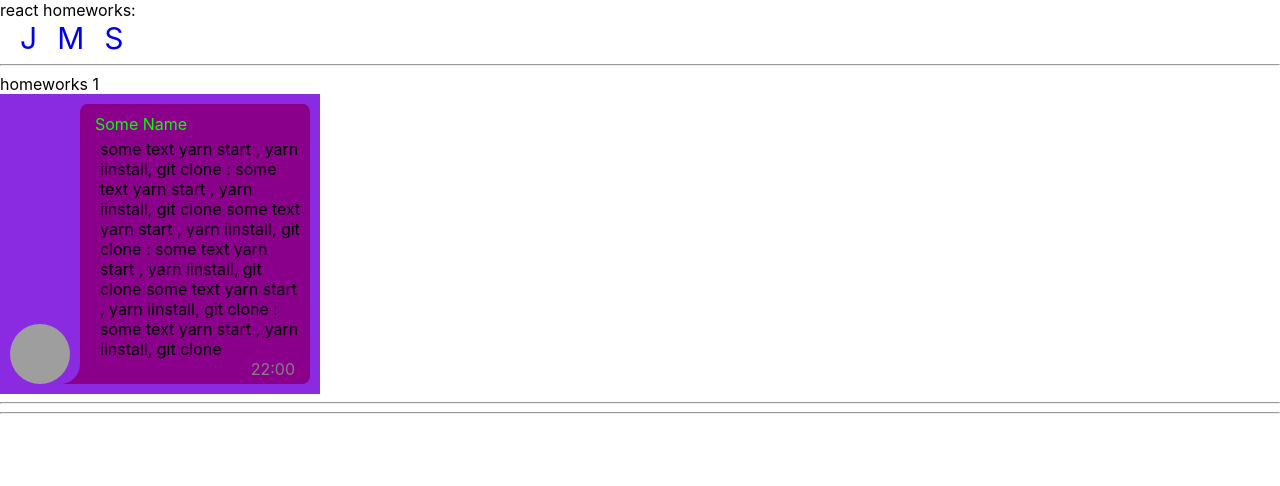
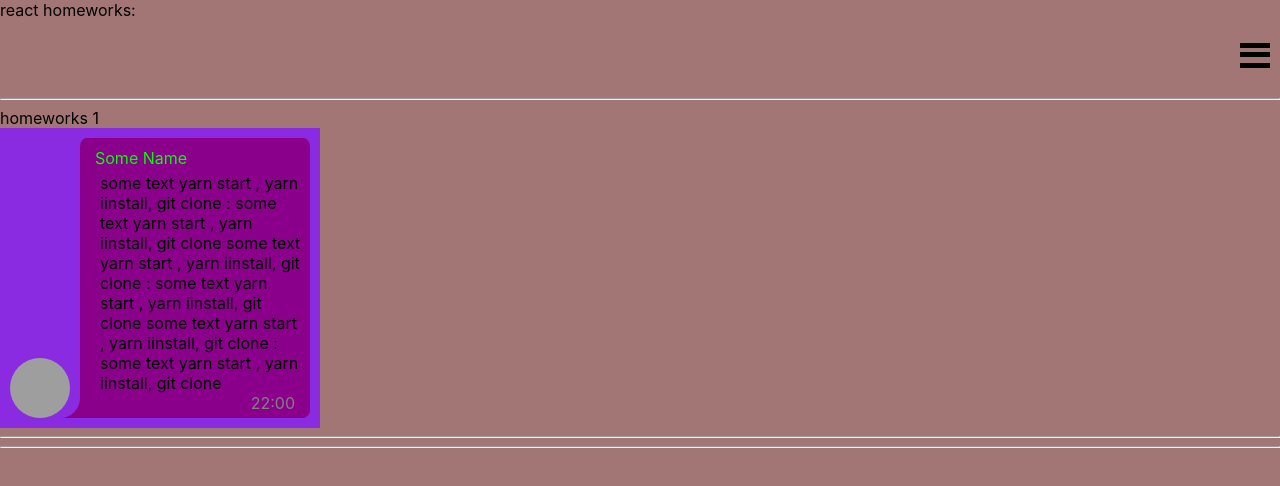
Before and after one commit to Zaxar-Lenin/DZ, a React (Create React App) app: page /#/pre-junior in a window 1280 px wide. Shown: the top 486 px of the page. Built offline with nearby package versions, Linux system fonts and the light colour scheme; grey boxes are pictures that could not be loaded.

Commit message:
commit css

```diff
--- a/src/p1-main/m1-ui/u1-app/App.module.css
+++ b/src/p1-main/m1-ui/u1-app/App.module.css
@@ -1,3 +1,4 @@
 .App {
-
+    min-height: 100vh;
+    background-color: #a37676;
 }
--- a/src/p2-homeworks/h2/Affair.module.css
+++ b/src/p2-homeworks/h2/Affair.module.css
@@ -1,6 +1,17 @@
 .items{
     display: flex;
+    align-items: center;
+    justify-items: center;
+    margin: 15px 0 0 0;
 }
+
 .item{
     margin: 0 0 0 10px;
+    color: #041e52;
 }
+.delete{
+    width: 25px;
+    height: 25px;
+    margin: 0 0 0 10px;
+
+}
--- a/src/p2-homeworks/h2/Affair.tsx
+++ b/src/p2-homeworks/h2/Affair.tsx
@@ -23,7 +23,7 @@ function Affair(props: AffairPropsType) {
             <div className={s.item}>
                 {props.affair.priority}
             </div>
-            <button onClick={deleteCallback}>X</button>
+            <button className={s.delete} onClick={deleteCallback}>X</button>
         </div>
     )
 }
--- /dev/null
+++ b/src/p2-homeworks/h2/Affairs.module.css
@@ -0,0 +1,3 @@
+.buttons{
+    margin: 15px 0 0 10px;
+}
--- a/src/p2-homeworks/h2/Affairs.tsx
+++ b/src/p2-homeworks/h2/Affairs.tsx
@@ -2,6 +2,7 @@ import React from 'react'
 import Affair from './Affair'
 import {AffairType} from './HW2'
 import {FilterType} from './HW2'
+import s from "./Affairs.module.css"
 
 type AffairsPropsType = { // need to fix any
     data: Array<AffairType>
@@ -28,10 +29,12 @@ function Affairs(props: AffairsPropsType) {
 
             {mappedAffairs}
 
-            <button onClick={setAll}>All</button>
-            <button onClick={setHigh}>High</button>
-            <button onClick={setMiddle}>Middle</button>
-            <button onClick={setLow}>Low</button>
+            <div className={s.buttons}>
+                <button onClick={setAll}>All</button>
+                <button onClick={setHigh}>High</button>
+                <button onClick={setMiddle}>Middle</button>
+                <button onClick={setLow}>Low</button>
+            </div>
         </div>
     )
 }
--- a/src/p2-homeworks/h5/Header.module.css
+++ b/src/p2-homeworks/h5/Header.module.css
@@ -1,11 +1,21 @@
-.big:after{
-    content: "";
-    position: absolute;
-    background-color: #000;
-    width: 20px;
+/*.big:after{*/
+/*    content: "";*/
+/*    position: absolute;*/
+/*    background-color: #000;*/
+/*    width: 20px;*/
 
+/*}*/
+
+.wrapping{
+    max-width: 100%;
+    display: flex;
+    height: 70px;
+    position: relative;
+    align-items: center;
 }
-
+.body{
+    display: flex;
+}
 .link {
     width: 15px;
     height: 15px;
@@ -13,4 +23,86 @@
     font-size: 30px;
     margin: 0 0 0 20px;
 
+
 }
+/*.uplink{*/
+/*    background-color: #a37676;*/
+/*    width: 40px;*/
+/*    height: 40px;*/
+/*    margin: 0 0 0 20px;*/
+/*}*/
+.burger{
+    position: absolute;
+    /*top:0;*/
+    right: 0;
+    margin: 10px ;
+}
+.noneBig {
+    cursor: pointer;
+    position: relative;
+    /*background-color: #8b0d0d;*/
+    width: 30px;
+    height: 25px;
+
+
+
+}
+.noneBig .span{
+    position: absolute;
+    background-color: #000;
+    width: 100%;
+    height: 5px;
+    top: 9.5px;
+
+}
+
+.noneBig::after{
+    content: "";
+    position: absolute;
+    bottom: 0;
+    background-color: #000;
+    width: 100%;
+    height: 5px;
+}
+
+.noneBig::before{
+    content: "";
+    position: absolute;
+    top: 0;
+    background-color: #000;
+    width: 100%;
+    height: 5px;
+}
+
+.big {
+    cursor: pointer;
+    position: relative;
+    /*background-color: #8b0d0d;*/
+    width: 30px;
+    height: 25px;
+
+
+
+}
+
+.big::after{
+    content: "";
+    position: absolute;
+    bottom: 50%;
+    background-color: #000;
+    width: 100%;
+    height: 5px;
+    transform:  rotate(-135deg) rotateY(180deg);
+    transition: all 1s;
+}
+
+.big::before{
+    content: "";
+    position: absolute;
+    top: 50%;
+    background-color: #000;
+    width: 100%;
+    height: 5px;
+    transform:  rotate(135deg) rotateY(180deg);
+    transition: all 1s;
+}
--- a/src/p2-homeworks/h5/Header.tsx
+++ b/src/p2-homeworks/h5/Header.tsx
@@ -1,15 +1,18 @@
-import React from 'react'
-import { PATH } from "./Routes1";
-import { Link, NavLink } from "react-router-dom";
+import React, {useState} from 'react'
 import s from "./Header.module.css"
+import Menu from "./menu";
+import Burger from "./burger";
 
 
 function Header() {
+    let [menu, setMenu] = useState<boolean>(false)
+    const burger = () => {
+        setMenu(!menu)
+    }
     return (
-        <div className={s.big}>
-                <Link className={s.link} to={PATH.PRE_JUNIOR}>J</Link>
-                <Link className={s.link} to={PATH.PRE_MIDDLE}>M</Link>
-                <Link className={s.link} to={PATH.PRE_SINIOR}>S</Link>
+        <div className={s.wrapping}>
+            {menu && <Menu/>}
+            <Burger menu = {menu} burger = {burger}/>
         </div>
     )
 }
--- /dev/null
+++ b/src/p2-homeworks/h5/burger.tsx
@@ -0,0 +1,17 @@
+import React from 'react';
+import s from "./Header.module.css";
+type BurgerType = {
+    burger: () => void
+    menu: boolean
+}
+export const Burger: React.FC<BurgerType> = ({burger, menu}) => {
+    return (
+        <div className={s.burger}>
+            <div className = {menu ? s.big : s.noneBig} onClick={burger}>
+                <span className={s.span}></span>
+            </div>
+        </div>
+    );
+}
+
+export default Burger;
--- /dev/null
+++ b/src/p2-homeworks/h5/menu.tsx
@@ -0,0 +1,18 @@
+import React from 'react';
+import s from "./Header.module.css";
+import {Link} from "react-router-dom";
+import {PATH} from "./Routes1";
+
+
+export const Menu = () => {
+    return (
+        <div className={s.body}>
+            <div className={s.uplink}><Link className={s.link} to={PATH.PRE_JUNIOR}>JUNIOR</Link></div>
+            <div className={s.uplink}><Link className={s.link} to={PATH.PRE_MIDDLE}>MIDDLE</Link></div>
+            <div className={s.uplink}><Link className={s.link} to={PATH.PRE_SINIOR}>SINIOR</Link></div>
+        </div>
+
+    )
+}
+
+export default Menu;
```
